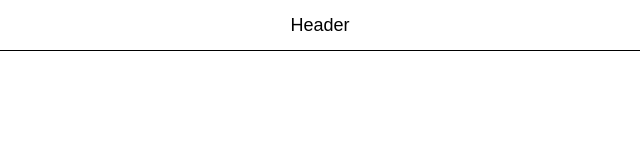
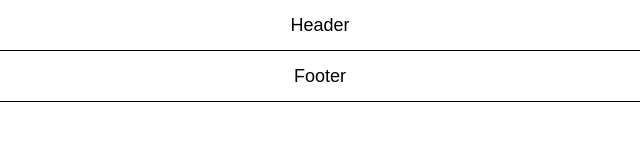
Before and after one commit to ooloo-io/github-flow-danilakritsky, a website: page src/index.html in a window 1280 px wide. Shown: the whole page, without its empty margins (320-960 px from the left). Drawn offline with nearby package versions, Linux system fonts and the light colour scheme.

Commit message:
Add footer markup Mon, Feb 7, 2022, 7:24 PM +00:00

```diff
--- a/src/index.html
+++ b/src/index.html
@@ -16,5 +16,8 @@
   <header class="header">
     Header
   </header>
+  <footer class="header">
+    Footer
+  </footer>
 </body>
 </html>
```
